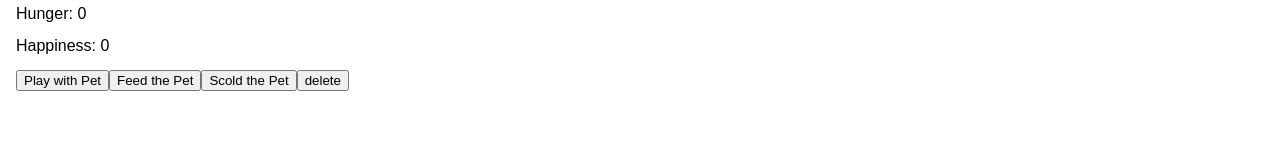
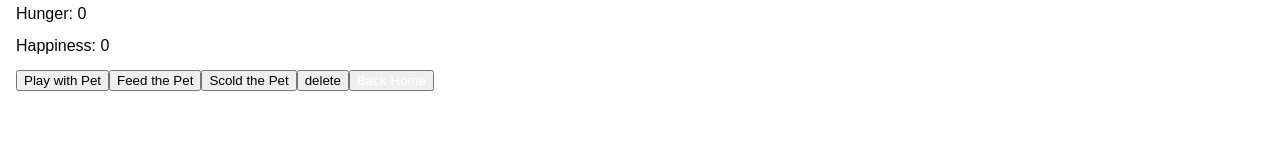
Before and after one commit to Natejjp/tamagotchi-front-end, a React (Create React App) app: page /1 in a window 1280 px wide. Shown: the part 197-357 px from the top of the page. Built offline with nearby package versions, Linux system fonts and the light colour scheme; no server answers.

Commit message:
Added homepage button to pets page

```diff
--- a/src/components/Pets.jsx
+++ b/src/components/Pets.jsx
@@ -84,6 +84,10 @@ export function Pets() {
       <button onClick={handleFeed}> Feed the Pet</button>
       <button onClick={handleScold}>Scold the Pet</button>
       <button onClick={handleDelete}>delete</button>
+
+      <button>
+        <Link to="/">Back Home</Link>
+      </button>
     </>
   )
 }
```
